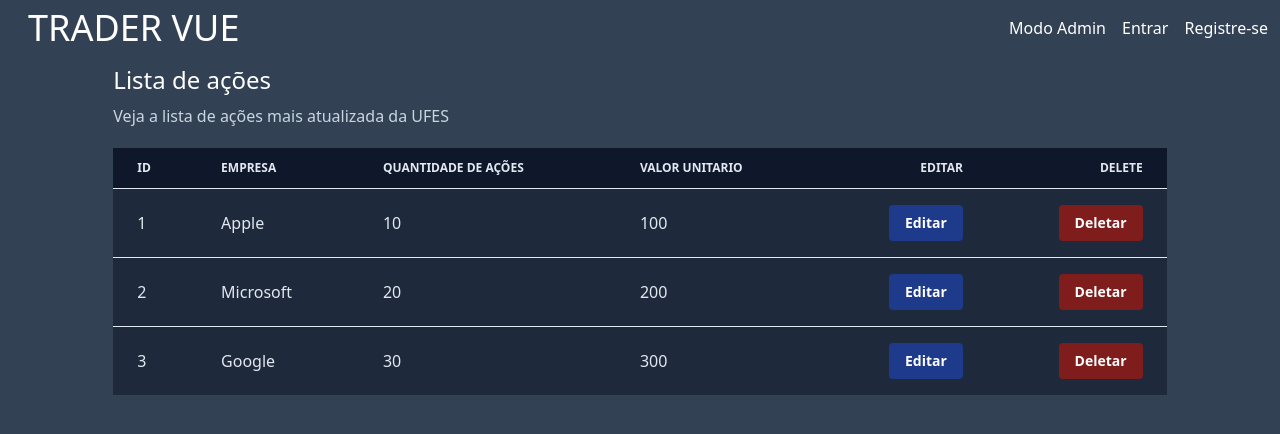
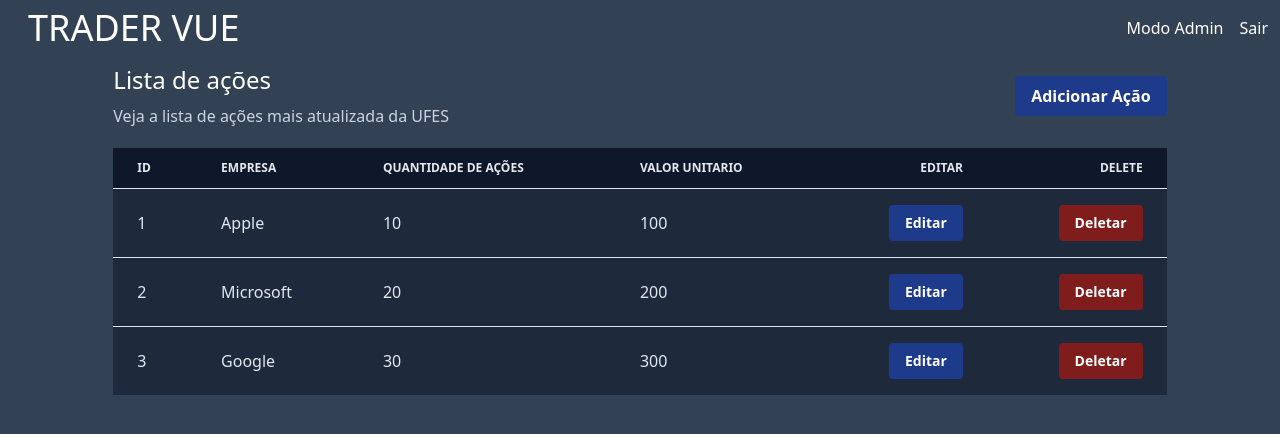
Before and after one commit to HiagoScierry/trade-vue, a Vue app: page / in a window 1280 px wide. Shown: the top 434 px of the page. Built offline with nearby package versions, Linux system fonts and the light colour scheme; the HTML template or start-up script is replaced by a standard one.

Commit message:
Revert "ajuste na pagina"
This reverts commit 0fbc5dc0ec2fbf48b67d5f9cc69e0360cebefdd2.

```diff
--- a/src/views/HomeView.vue
+++ b/src/views/HomeView.vue
@@ -4,9 +4,10 @@
       <div class="text-4xl">TRADER VUE</div>
       <nav>
         <ul class="flex gap-4">
-          <li class="cursor-pointer" @click="adminMode">Modo Admin</li>
-          <li class="cursor-pointer" @click="openModalToLogin">Entrar</li>
-          <li class="cursor-pointer" @click="openModalToRegister">Registre-se</li>
+          <li class="cursor-pointer" v-if="modeAdmin" @click="adminMode">Modo Admin</li>
+          <li class="cursor-pointer" v-if="!modeAdmin && !modeUser" @click="openModalToLogin">Entrar</li>
+          <li class="cursor-pointer" v-if="!modeAdmin && !modeUser" @click="openModalToRegister">Registre-se</li>
+          <li class="cursor-pointer" v-if="modeAdmin || modeUser" @click="exitAdminMode">Sair</li>
         </ul>
       </nav>
     </div>
@@ -19,11 +20,7 @@
             <p class="text-md text-slate-300">Veja a lista de ações mais atualizada da UFES</p>
           </div>
           <div>
-            <buttonComponent
-              v-if="modeAdmin"
-              type="primary"
-              text="Adicionar Ação"
-              @click="openModalToAddEnterprise"
+            <buttonComponent type="primary" text="Adicionar Ação" @click="openModalToAddEnterprise"
               >/</buttonComponent
             >
           </div>
@@ -44,7 +41,7 @@
       :loginMethod="loginMethod"
       :registerOpenModal="openModalToRegister"
       :users="users"
-    >
+      >
     </formLoginComponent>
     <formEnterpriseComponent
       :enterprise="enterprise"
@@ -60,7 +57,10 @@ import buttonComponent from '@/Components/buttonComponent.vue'
 import tableListComponent from '@/Components/tableList.vue'
 import formEnterpriseComponent from '@/Components/formEnterprise.vue'
 import formLoginComponent from '@/Components/formLogin.vue'
-import formRegister from '@/components/formRegister.vue'
+import formRegister from '../components/formRegister.vue'
+
+import store from '@/store'
+
 
 export default {
   name: 'HomeView',
@@ -71,9 +71,9 @@ export default {
     formEnterpriseComponent,
     formLoginComponent,
     formRegister
-
   },
-  data() {
+  // create data
+  data: function () {
     return {
       showAnyModal: false,
       showFormEnterprise: false,
@@ -88,6 +88,11 @@ export default {
         name: '',
         cpf: '',
         amountValue: 0
+      },
+      currentUser: {
+        name: '',
+        cpf: '',
+        amountValue: 0
       }
     }
   },
@@ -97,6 +102,12 @@ export default {
     },
     users() {
       return this.$store.state.userStore.users
+    },
+    modeAdmin() {
+      return this.$store.state.loggedStore.adminIsLogged
+    },
+    modeUser() {
+      return this.$store.state.loggedStore.userIsLogged
     }
   },
 
```
